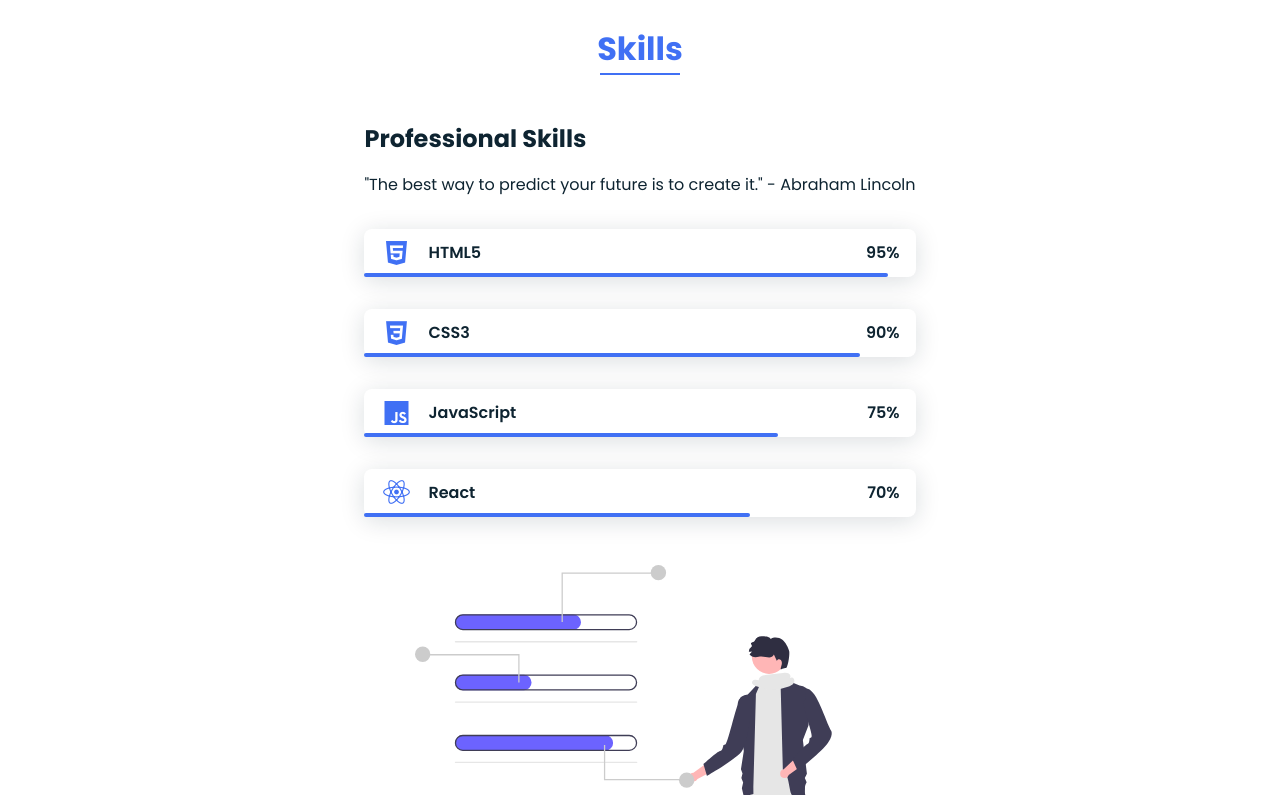
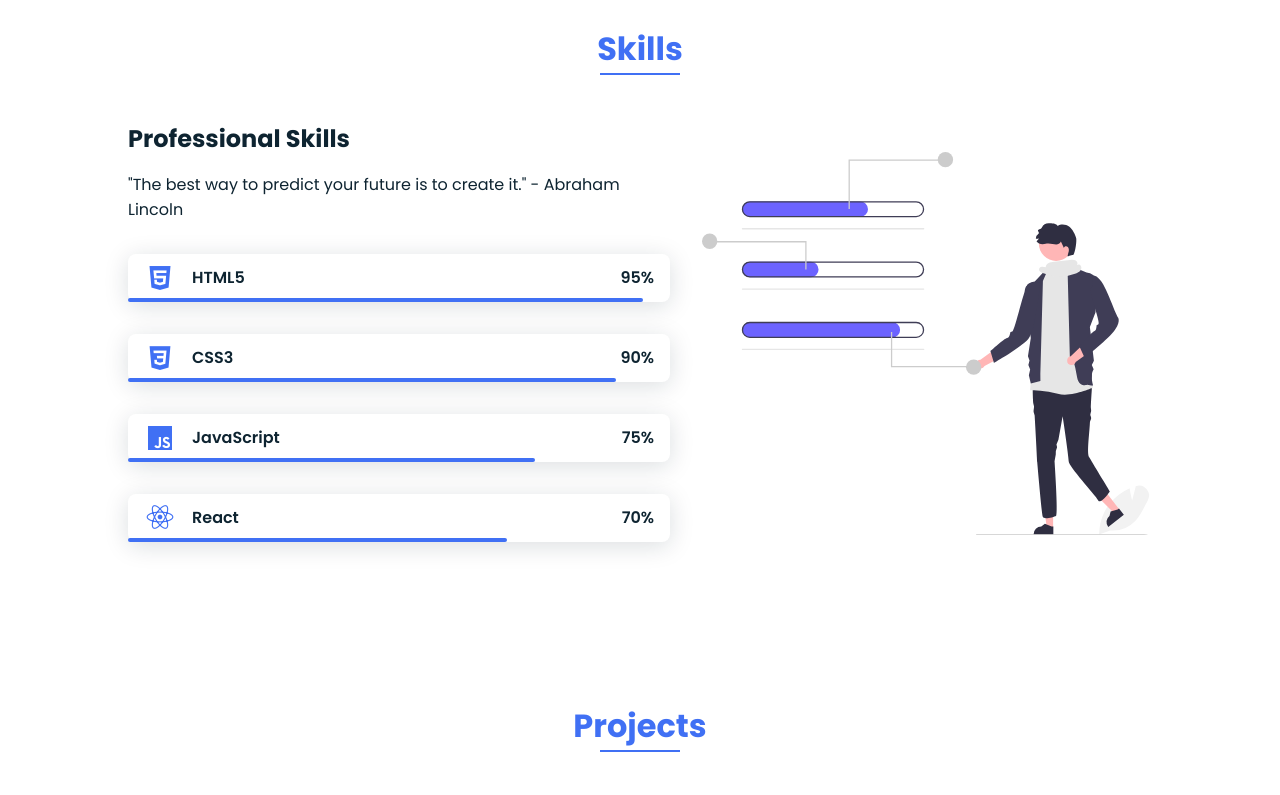
Before and after one commit to Ranjithbabu0912/My_Web, a plain HTML site: page index.html in a window 1280 px wide. Shown: the part 1380-2175 px from the top of the page. Drawn offline with nearby package versions, Linux system fonts and the light colour scheme.

Commit message:
final modify

```diff
--- a/style.css
+++ b/style.css
@@ -279,7 +279,7 @@ img{
     flex-direction: column;
     justify-content: center;
     align-items: center;
-    row-gap: 1rem;
+    row-gap: 2rem;
     text-align: center;
 }
 .skills_subtitle{
@@ -542,6 +542,8 @@ img{
     }
     .about_container,
     .skills_container{
+        display: flex;
+        flex-direction: row;
         grid-template-columns: repeat(2, 1fr);
         align-items: center;
         text-align:inherit;
```
